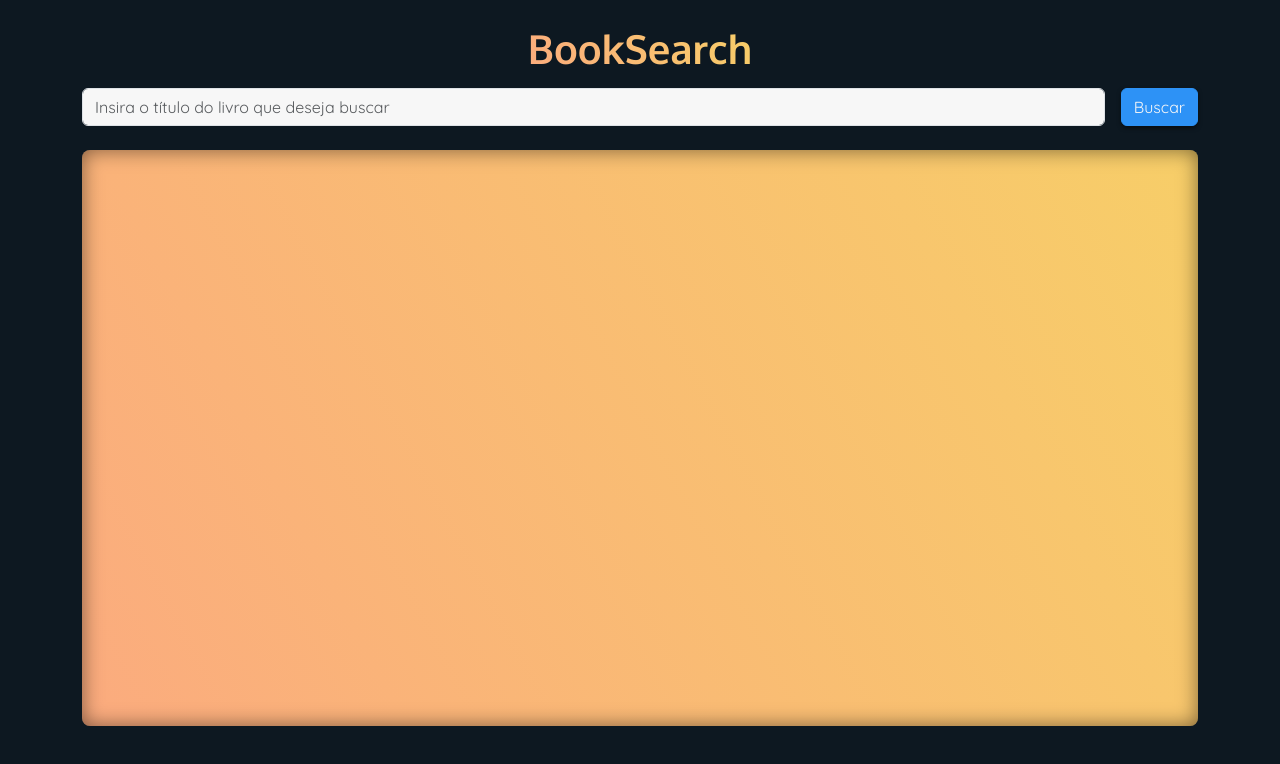
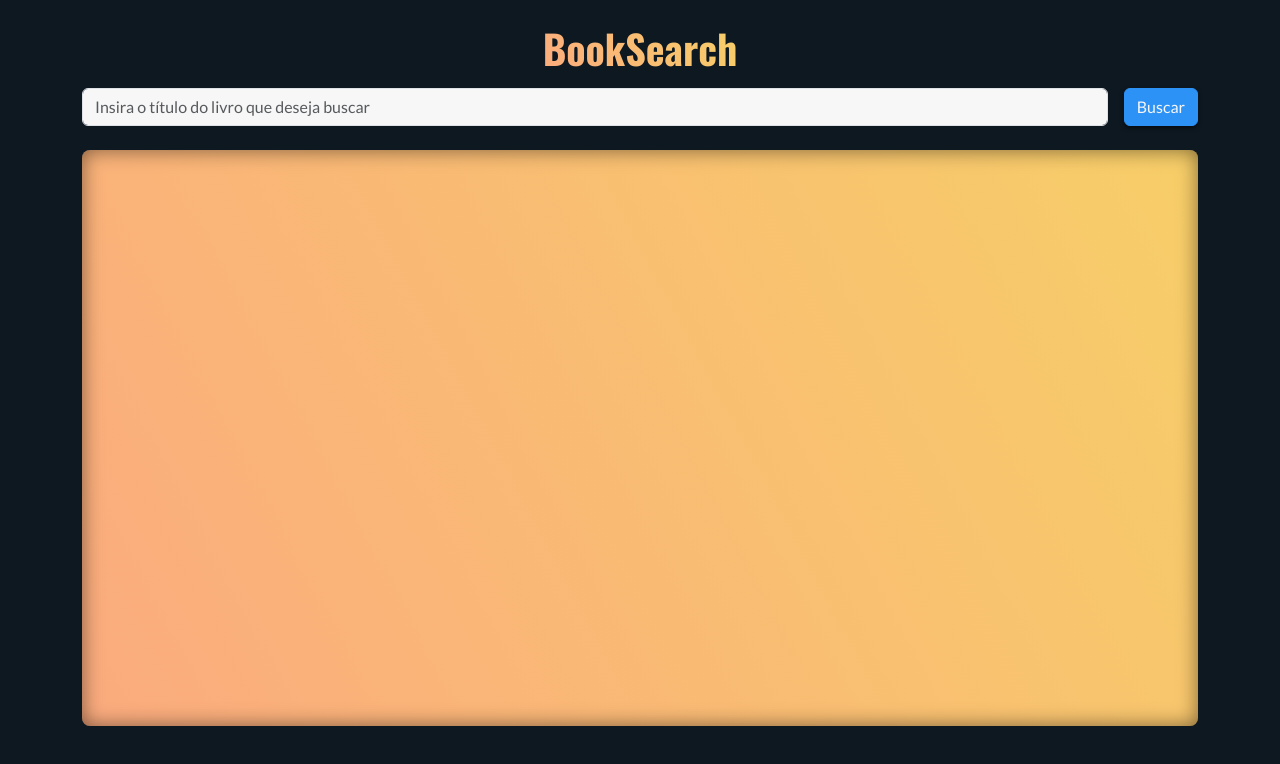
Before and after one commit to erickelsas/web-fullstack, a React (Create React App) app: page / in a window 1280 px wide. Shown: the top 764 px of the page. Built offline with nearby package versions, Linux system fonts and the light colour scheme.

Commit message:
fix fonts

```diff
--- a/src/App.css
+++ b/src/App.css
@@ -1,5 +1,4 @@
-@import url('https://fonts.googleapis.com/css2?family=Oxygen:wght@300;400;700&family=Quicksand:wght@300..700&display=swap');
-
+@import url('https://fonts.googleapis.com/css2?family=Lato:ital,wght@0,100;0,300;0,400;0,700;0,900;1,100;1,300;1,400;1,700;1,900&family=Oswald:wght@200..700&display=swap');
 :root{
   --footer: #0D0D0D;
   --header: #0D0D0D;
@@ -13,10 +12,10 @@
 }
 
 *{
-  font-family: 'Quicksand', sans-serif;
+  font-family: 'Lato', sans-serif;
 }
 
 h1, h2, h3, h4, h5, h6{
-  font-family: 'Oxygen', sans-serif;
+  font-family: 'Oswald', sans-serif;
   font-weight: bold;
 }
```
